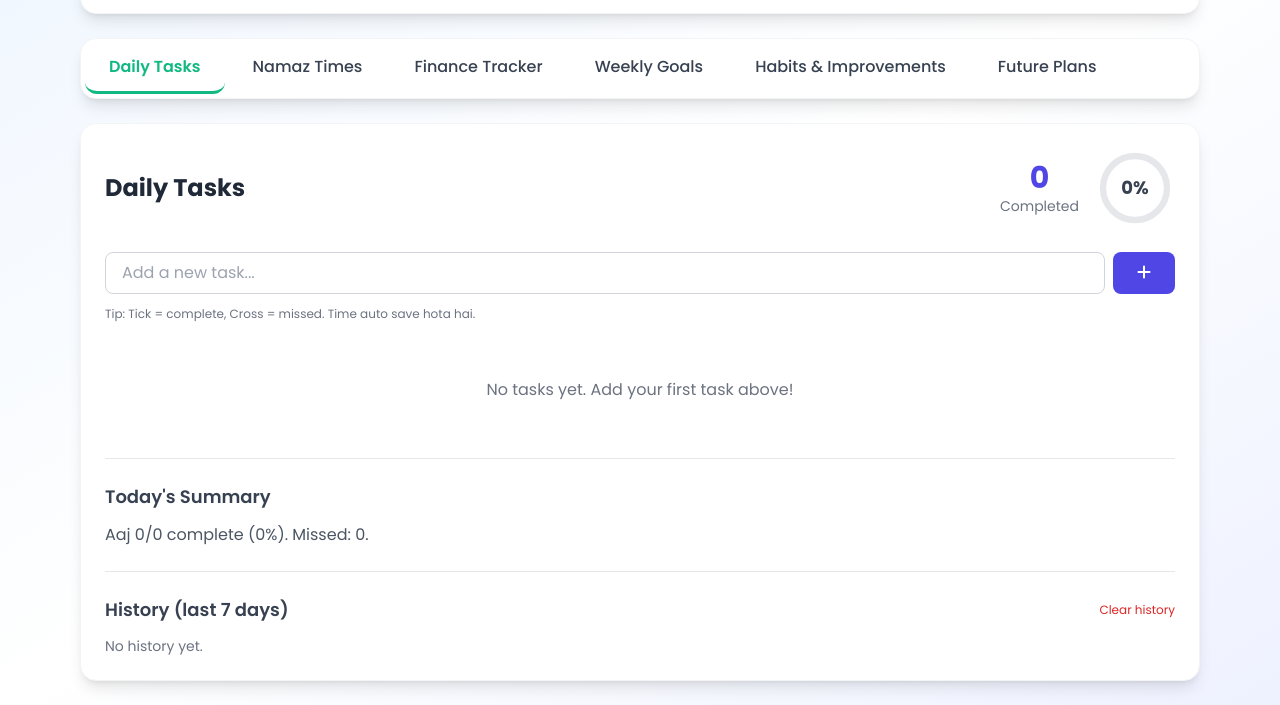
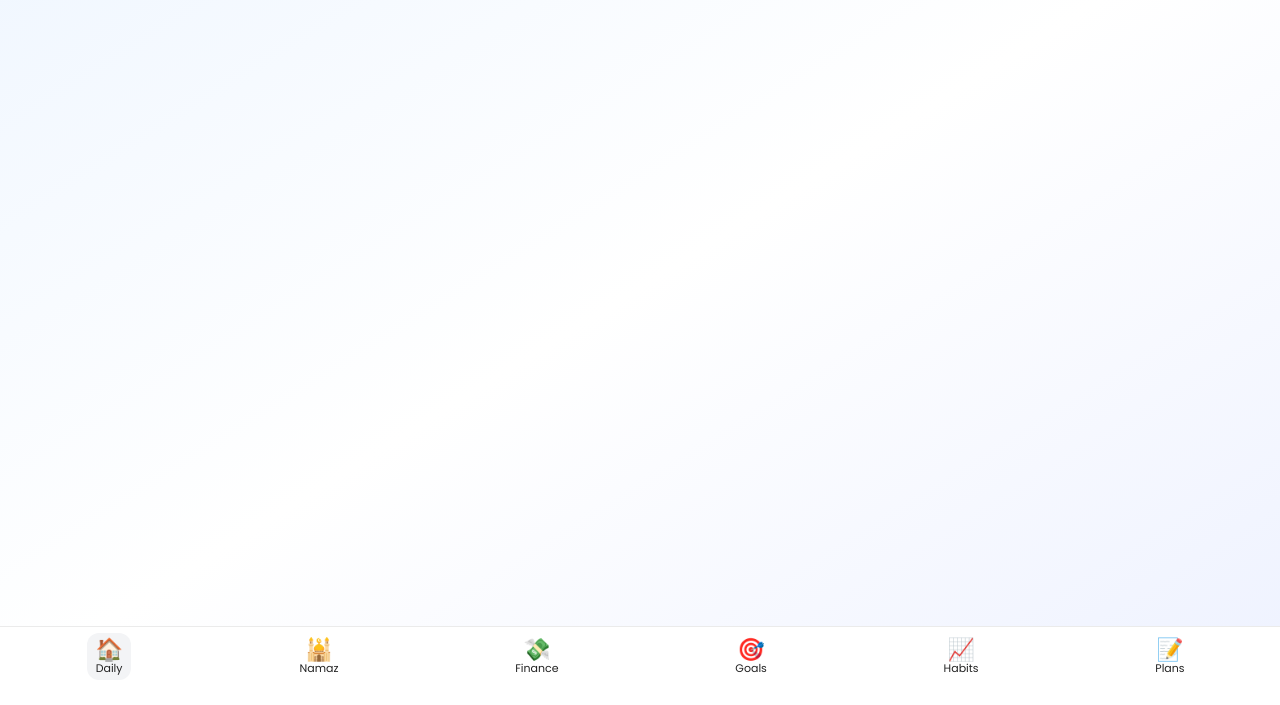
Before and after one commit to Javed-Muftbr/Life-Manager-Mobile, a plain HTML site: page index.html in a window 1280 px wide. Shown: the part 112-817 px from the top of the page. Drawn offline with nearby package versions, Linux system fonts and the light colour scheme.

Commit message:
Update index.html

```diff
--- a/index.html
+++ b/index.html
@@ -780,5 +780,93 @@ if ('serviceWorker' in navigator) {
   });
 }
 </script>
+  <!-- ==== MOBILE BOTTOM NAV + HIDE TOP TILES (paste just before </body>) ==== -->
+<style>
+  :root{ --safeB: env(safe-area-inset-bottom); --safeL: env(safe-area-inset-left); --safeR: env(safe-area-inset-right); }
+  body{ padding-bottom: calc(78px + var(--safeB)); }
+  .lm-bottom-nav{
+    position:fixed; left:0; right:0; bottom:0; z-index:9999;
+    background:#fff; border-top:1px solid rgba(0,0,0,.08);
+    padding:6px calc(8px + var(--safeR)) calc(8px + var(--safeB)) calc(8px + var(--safeL));
+    display:flex; justify-content:space-around; gap:2px;
+    -webkit-backdrop-filter:saturate(180%) blur(10px); backdrop-filter:saturate(180%) blur(10px);
+  }
+  .lm-bottom-nav button{
+    appearance:none; background:transparent; border:0; border-radius:12px;
+    padding:6px 8px; display:flex; flex-direction:column; align-items:center; gap:2px;
+    font-size:11px; line-height:1; color:#222;
+  }
+  .lm-bottom-nav .ico{ font-size:22px; line-height:22px; }
+  .lm-bottom-nav button.active{ background:#f3f4f6; }
+  .lm-hide-top{ display:none !important; }
+</style>
+
+<script>
+(function(){
+  // 1) Hide the old top tiles/links block if present
+  function hideTopTiles(){
+    const blocks = Array.from(document.querySelectorAll('section,div,article,main'));
+    const target = blocks.find(el => /Daily Tasks/i.test(el.textContent||'')
+                                   && /Namaz/i.test(el.textContent||'')
+                                   && /Finance/i.test(el.textContent||''));
+    if(target){ target.classList.add('lm-hide-top'); }
+  }
+
+  // 2) Find section by heading text (works with your existing headings)
+  function findSection(key){
+    const map = {
+      daily:   [/Daily Tasks/i],
+      namaz:   [/Namaz/i,/Prayer/i],
+      finance: [/Finance Tracker/i,/Finance/i],
+      goals:   [/Weekly Goals/i,/Goals/i],
+      habits:  [/Habits/i],
+      plans:   [/Future Plans/i,/Plans/i],
+    };
+    const pats = map[key]||[];
+    // try container blocks that include those headings
+    const blocks = Array.from(document.querySelectorAll('section,div,article,main'));
+    for(const el of blocks){
+      const txt = (el.textContent||'');
+      if(pats.every(p=>p.test(txt))){
+        const h = el.querySelector('h1,h2,h3,h4')||el;
+        return h;
+      }
+    }
+    // fallback: headings anywhere
+    const heads = Array.from(document.querySelectorAll('h1,h2,h3,h4'));
+    return heads.find(h => pats.some(p=>p.test(h.textContent||''))) || null;
+  }
+
+  // 3) Smooth scroll with header offset
+  function go(key){
+    const h = findSection(key);
+    if(!h) return;
+    const offset = 72; // top header height
+    const y = h.getBoundingClientRect().top + window.scrollY - offset;
+    window.scrollTo({top:y, behavior:'smooth'});
+    navBtns.forEach(b=>b.classList.toggle('active', b.dataset.to===key));
+  }
+
+  // 4) Build bottom nav
+  const nav = document.createElement('nav');
+  nav.className = 'lm-bottom-nav';
+  nav.innerHTML = `
+    <button data-to="daily"><span class="ico">🏠</span><span>Daily</span></button>
+    <button data-to="namaz"><span class="ico">🕌</span><span>Namaz</span></button>
+    <button data-to="finance"><span class="ico">💸</span><span>Finance</span></button>
+    <button data-to="goals"><span class="ico">🎯</span><span>Goals</span></button>
+    <button data-to="habits"><span class="ico">📈</span><span>Habits</span></button>
+    <button data-to="plans"><span class="ico">📝</span><span>Plans</span></button>
+  `;
+  document.body.appendChild(nav);
+  const navBtns = Array.from(nav.querySelectorAll('button'));
+  navBtns.forEach(btn => btn.addEventListener('click', () => go(btn.dataset.to)));
+
+  hideTopTiles();
+  // default highlight
+  setTimeout(()=>go('daily'), 400);
+})();
+</script>
+<!-- ==== /MOBILE BOTTOM NAV ==== -->
 </body>
 </html>
```
